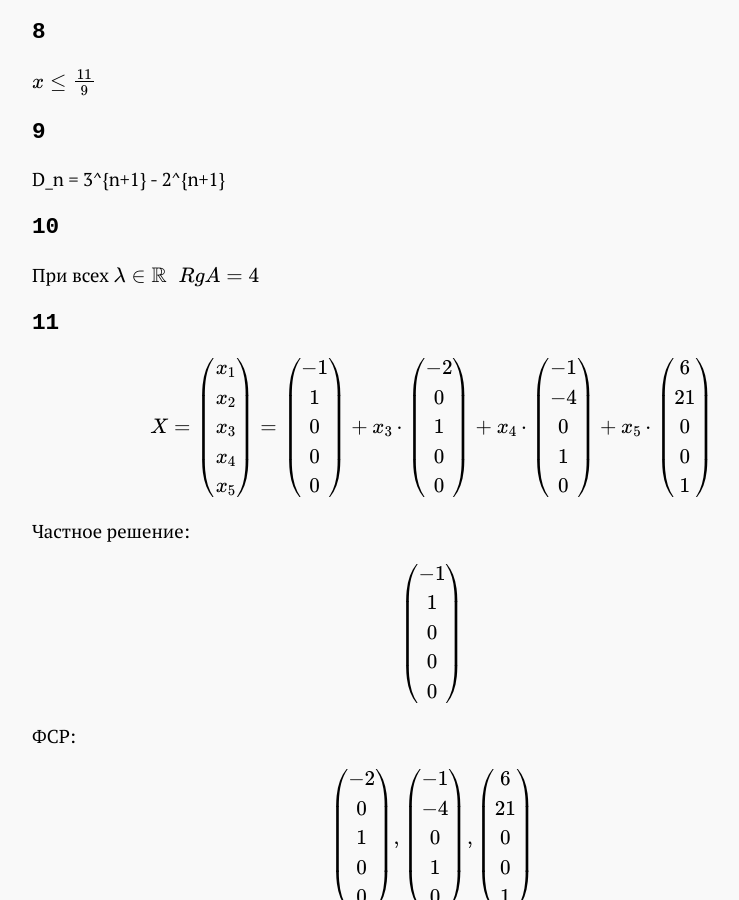
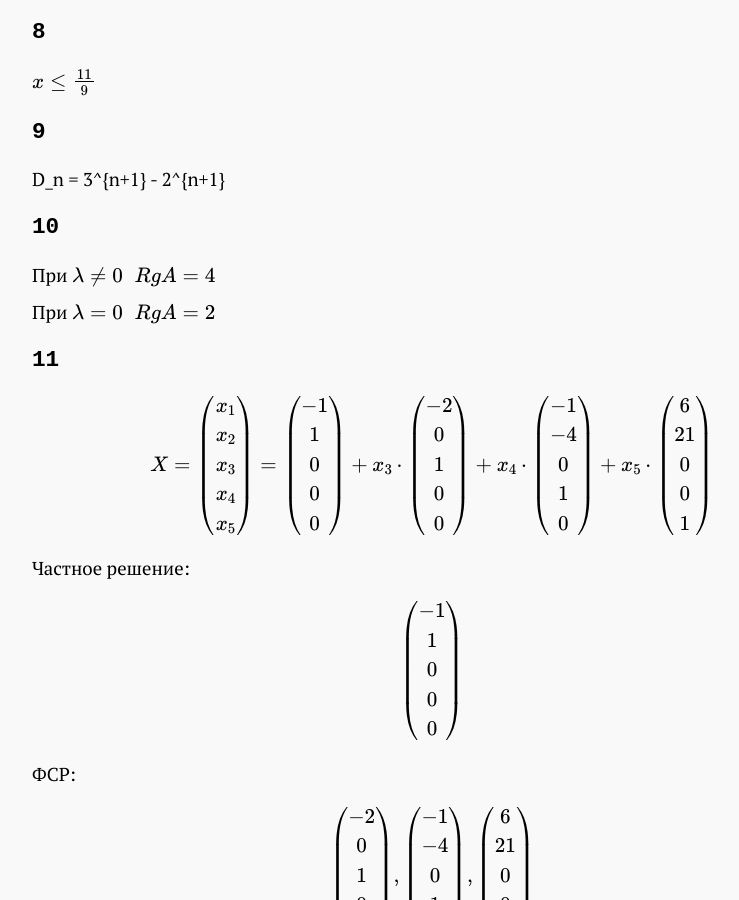
Before and after one commit to ilyakooo0/ilyakooo0.github.io, a Jekyll site: the page built from linal/KR11var0.md, in a window 1280 px wide and 900 px high, scrolled down 1591 px. Shown: the whole window, without its empty margins (208-947 px from the left). Built offline with Jekyll 4.4.1, drawn with Linux system fonts in a browser that asks for light colours; some web fonts are replaced; formulas are drawn with MathJax 3.

Commit message:
Fixed linal KR1.1 Var0 10

```diff
--- a/linal/KR11var0.md
+++ b/linal/KR11var0.md
@@ -102,7 +102,9 @@ D_n = 3^{n+1} - 2^{n+1}
 
 ### 10
 
-При всех \\( \lambda \in \mathbb{R} \; \; RgA=4 \\)
+При \\( \lambda \ne 0 \; \; RgA=4 \\)
+
+При \\( \lambda = 0 \; \; RgA = 2\\)
 
 ### 11
 
```
